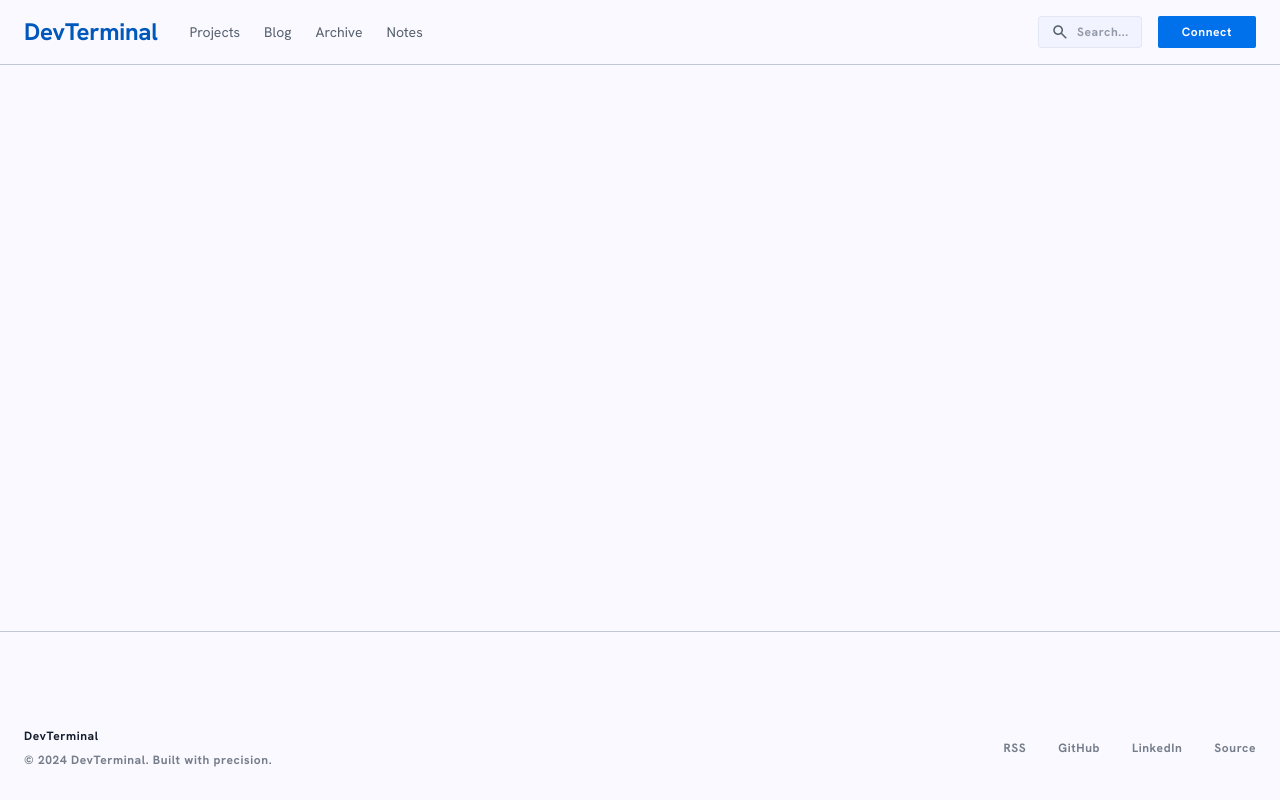
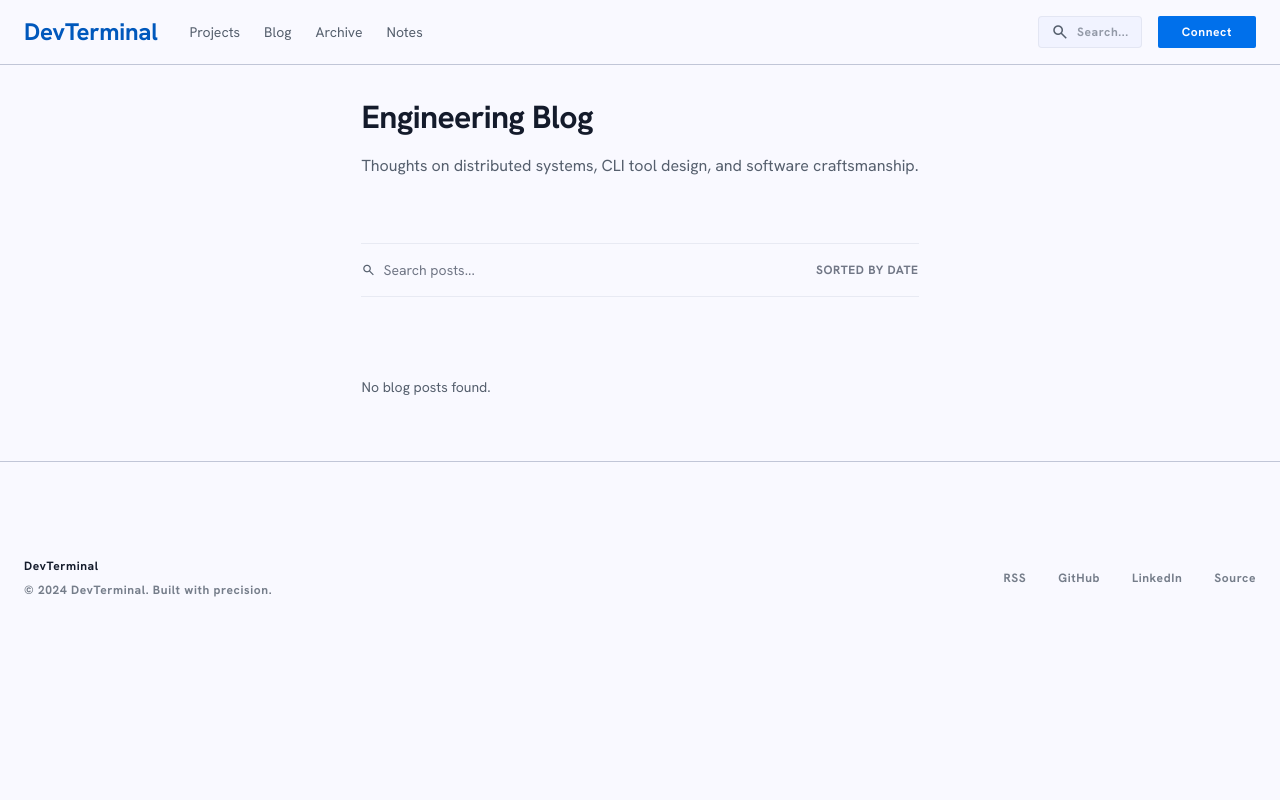
Before and after one commit to marcelo-lipienski/catz.dev.br, a website: page public/index.html in a window 1280 px wide. Drawn offline with nearby package versions, Linux system fonts and the light colour scheme.

Commit message:
fix: pre-render blog post list in public/index.html main element

```diff
--- a/public/index.html
+++ b/public/index.html
@@ -143,8 +143,25 @@
 </nav>
 </header>
 <!-- Main Content Canvas (Empty) -->
-<main class="flex-grow flex flex-col items-center justify-center p-margin">
-<!-- Strictly empty as per user request -->
+<main class="max-w-[800px] mx-auto px-margin pt-8 pb-8">
+<header class="mb-16">
+<h1 class="font-headline-lg text-headline-lg text-on-surface mb-4">Engineering Blog</h1>
+<p class="font-body-lg text-body-lg text-secondary max-w-xl leading-relaxed">
+                Thoughts on distributed systems, CLI tool design, and software craftsmanship.
+            </p>
+</header>
+<div class="flex items-center justify-between mb-12 py-4 border-y border-outline-variant/30">
+<div class="flex items-center gap-2 text-secondary">
+<span class="material-symbols-outlined text-sm">search</span>
+<input class="bg-transparent border-none focus:ring-0 font-body-md text-body-md placeholder:text-outline p-0 w-32 md:w-64" placeholder="Search posts..." type="text"/>
+</div>
+<div class="flex items-center gap-4">
+<span class="font-label-caps text-label-caps text-outline uppercase">Sorted by Date</span>
+</div>
+</div>
+<section class="space-y-0">
+<p class="text-secondary py-8">No blog posts found.</p>
+</section>
 </main>
 <!-- Footer -->
 <footer class="w-full bottom-0 bg-background border-t border-outline-variant">
```
Also changed, not shown: scripts/build-content.mjs (+8 -0 lines).
